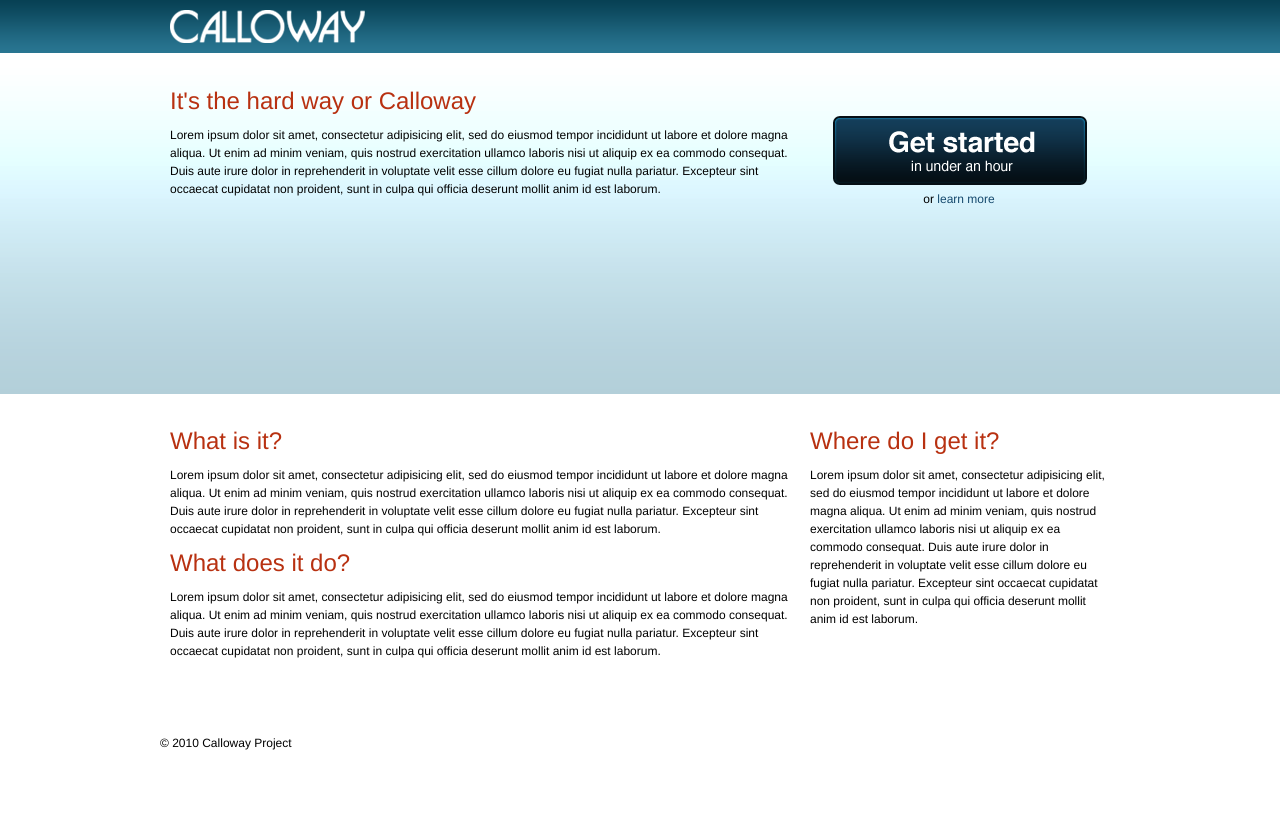
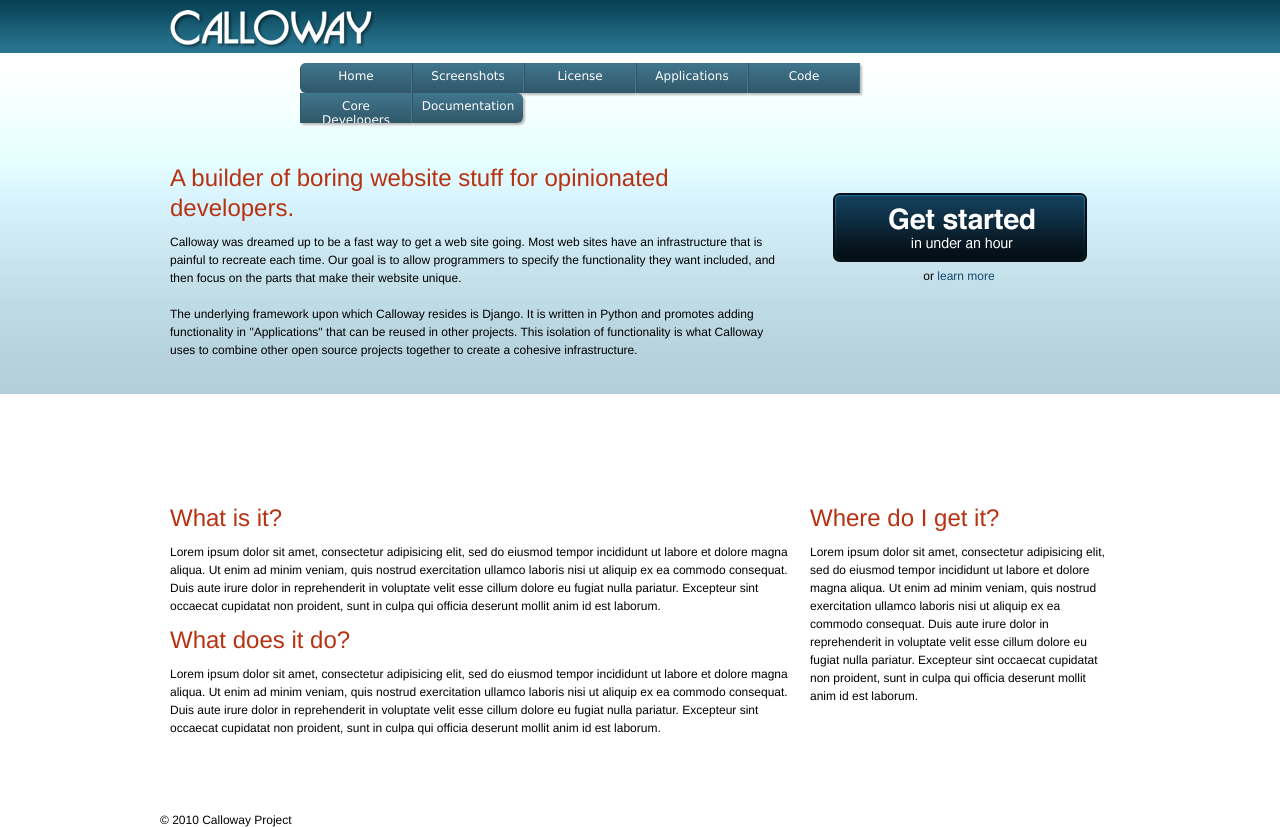
Before and after one commit to callowayproject/callowaysite, a Django app: template templates/homepage.html in a window 1280 px wide. Before the commit the page ends 750 px from the top, so only its background shows below. Run offline with Django 3.2, Linux system fonts and the light colour scheme; the template is opened without the code that fills it, so the values that code supplies are empty.

Commit message:
Finishing up my initial ideas

```diff
--- a/setup/calloway_reqs.txt
+++ b/setup/calloway_reqs.txt
@@ -17,6 +17,7 @@ hachoir-parser
 django-ban==0.1
 critic==0.1.1
 django-registration==0.8-alpha-1
+django-tinymce==1.5.1beta1
 django-admin-tools==0.2
 feedparser==4.1
 versionedcache==0.1.0dev
@@ -28,6 +29,3 @@ django-native-tags==0.4
 django-tagging==0.3.1
 massmedia==0.5.1
 django-uni-form==0.7
-django-picklefield==0.1
-lxml==2.2.6
-pytidylib
--- a/static/css/master.css
+++ b/static/css/master.css
@@ -20,7 +20,7 @@ em{font-style:oblique;}
 .pagecontainer, .footer{width:960px; margin:0 auto;}
 
 .homepage{background:url('../images/bg-homepage.png') repeat-x left -5px;}
-.interior{background:;}
+.interior{background:url('../images/bg-interior.png') repeat-x left -5px;}
 
 .w620{width:620px;}
 .w300{width:300px;}
@@ -126,3 +126,78 @@ em{font-style:oblique;}
 .grey, .grey a{color:#666;}
 .dgrey,.dgrey a{color:#333;}
 .red, .red a{color:#b83111;}
+
+/* Nav Bar */
+
+a:link, a:visited, a:hover, a:active {
+    border: none;
+}
+
+ul#nav {
+    opacity: 1;
+    margin: 0;
+    height: 2em;
+    font-size: 1em;
+    margin: 0 auto 2em auto;
+    width: 660px;
+}
+
+ul#nav li {
+    list-style-type: none;
+    display: block;
+    width: 110px;
+    float: left;
+    text-align: center;
+    font-family: "Lucida Grande", sans-serif;
+    height: 2.5em;
+    border-right: 1px #41768e solid;
+    border-left: 1px #305769 solid;
+    -webkit-box-shadow: .1em .1em .2em #bbb;
+    -moz-box-shadow: 1px 1px 2px #bbb;
+    box-shadow: 2px 2px 2px #bbb;
+    overflow: hidden;
+    text-overflow: ellipsis;
+}
+
+ul#nav li a {
+    display: block;
+    padding: .5em .5em .5em .5em;
+    text-decoration: none;
+    color: #fff;
+    font-size: 1em;
+}
+
+ul#nav li:first-child {
+    -webkit-border-top-left-radius: .5em;
+    -moz-border-radius-topleft: .5em;
+    border-top-left-radius: .5em;
+    -webkit-border-bottom-left-radius: .5em;
+    -moz-border-radius-bottomleft: .5em;
+    border-bottom-left-radius: .5em;
+}
+
+ul#nav li:last-child {
+    -webkit-border-top-right-radius: .5em;
+    -moz-border-radius-topright: .5em;
+    border-top-right-radius: .5em;
+    -webkit-border-bottom-right-radius: .5em;
+    -moz-border-radius-bottomright: .5em;
+    border-bottom-right-radius: .5em;
+    border-right-style: none
+}
+
+ul#nav li {
+    background-color: #c9c9c9;
+    background-image: -webkit-gradient(linear, left top, left bottom, from(#41768e), to(#305769));
+    background-image: -moz-linear-gradient(top, #41768e, #305769);
+}
+
+ul#nav li:hover, #header li.current {
+    background-color: #333333;
+    background-image: -webkit-gradient(linear, left top, left bottom, from(#46819c), to(#37647b));
+    background-image: -moz-linear-gradient(top, #333333, #4c4c4c, #474747 90%);
+}
+
+ul#nav li:hover a, #header li.current a {
+    color: #eecbb2;
+}
--- a/templates/admin/change_form.html
+++ b/templates/admin/change_form.html
@@ -33,7 +33,7 @@
 {% if change %}{% if not is_popup %}
  <ul class="object-tools"><li><a href="history/" class="historylink">{% trans "History" %}</a></li>
  {% if has_absolute_url %}<li><a href="../../../r/{{ content_type_id }}/{{ object_id }}/" class="viewsitelink">{% trans "View on site" %}</a></li>{% endif%}
- <li>{% include "admin/positions/selector.html" %}</li>
+ {# <li>{% include "admin/positions/selector.html" %}</li> #}
  </ul>
 {% endif %}{% endif %}
 {% endblock %}
--- a/templates/flatpages/default.html
+++ b/templates/flatpages/default.html
@@ -5,6 +5,5 @@
 {% block head_title %}{{ flatpage.title }}{% endblock %}
 
 {% block body %}
-	<h1>{{ flatpage.title }}</h1>
 	{{ flatpage.content }}
 {% endblock %}
--- a/templates/homepage.html
+++ b/templates/homepage.html
@@ -7,8 +7,10 @@
 {% block body %}
 	<div class="left full mt mb">
 		<div class="left pl pt pb max w620 h300">
-			<h1 class="red mt mb">It's the hard way or Calloway</h1>
-			<p>Lorem ipsum dolor sit amet, consectetur adipisicing elit, sed do eiusmod tempor incididunt ut labore et dolore magna aliqua. Ut enim ad minim veniam, quis nostrud exercitation ullamco laboris nisi ut aliquip ex ea commodo consequat. Duis aute irure dolor in reprehenderit in voluptate velit esse cillum dolore eu fugiat nulla pariatur. Excepteur sint occaecat cupidatat non proident, sunt in culpa qui officia deserunt mollit anim id est laborum.</p>
+			<h1 class="red mt mb">A builder of boring website stuff for opinionated developers.</h1>
+			<p>Calloway was dreamed up to be a fast way to get a web site going. Most web sites have an infrastructure that is painful to recreate each time. Our goal is to allow programmers to specify the functionality they want included, and then focus on the parts that make their website unique.</p>
+			<p>&nbsp;</p>
+			<p>The underlying framework upon which Calloway resides is Django. It is written in Python and promotes adding functionality in "Applications" that can be reused in other projects. This isolation of functionality is what Calloway uses to combine other open source projects together to create a cohesive infrastructure.</p>
 		</div>
 		<div class="right pr pt pb max w300 h300">
 			<p class="nomar ca mt max"><img src="{{ STATIC_URL }}images/btn-getstarted.png" width="254" height="69" alt="Get Started" class="mt max" /></p>
--- a/templates/site_base.html
+++ b/templates/site_base.html
@@ -2,12 +2,24 @@
 {% load i18n %}
 {% load analytics %}
 {% block site_header %}
-	<div class="left full mt mb ml mr">
+	<div class="left full pt pb pl pr">
 		<img src="{{ STATIC_URL }}images/logo-calloway.png" alt="Calloway" />
 	</div>
 {% endblock %}
 
-{% block content_nav %}{% endblock %}
+{% block content_nav %}
+<div class="right full pb pl pr">
+	<ul id="nav">
+		<li><a href="/">Home</a></li>
+		<li><a href="/screenshots/">Screenshots</a></li>
+		<li><a href="/license/">License</a></li>
+		<li><a href="/applications/">Applications</a></li>
+		<li><a href="/code/">Code</a></li>
+		<li><a href="/about/">Core Developers</a></li>
+		<li><a href="/documentation/">Documentation</a></li>
+	</ul>
+</div>
+{% endblock %}
 {% block member_opts %}{% endblock %}
 {% block search %}{% endblock %}
 
```
Also changed, not shown: settings.py (+12 -8 lines), setup/requirements.txt (+4 -7 lines), static/images/logo-calloway.png.
